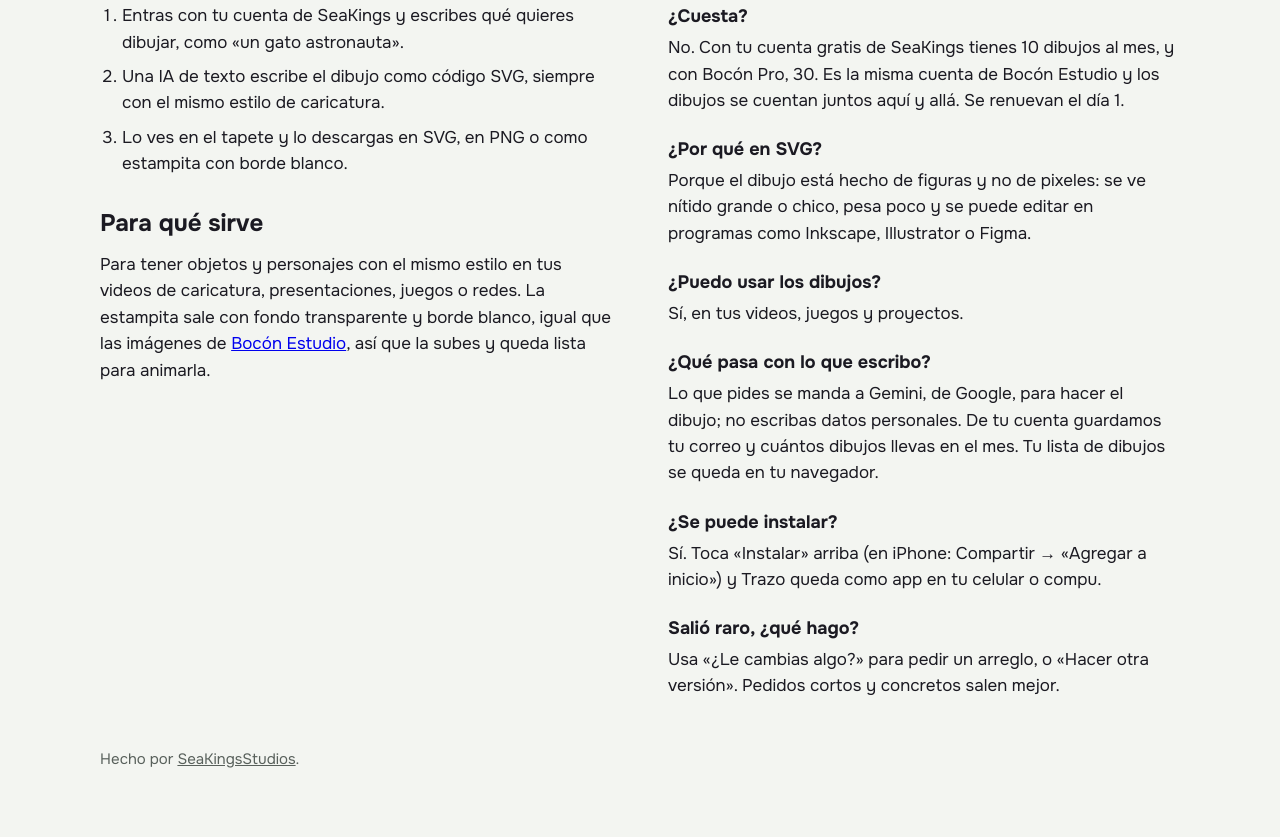
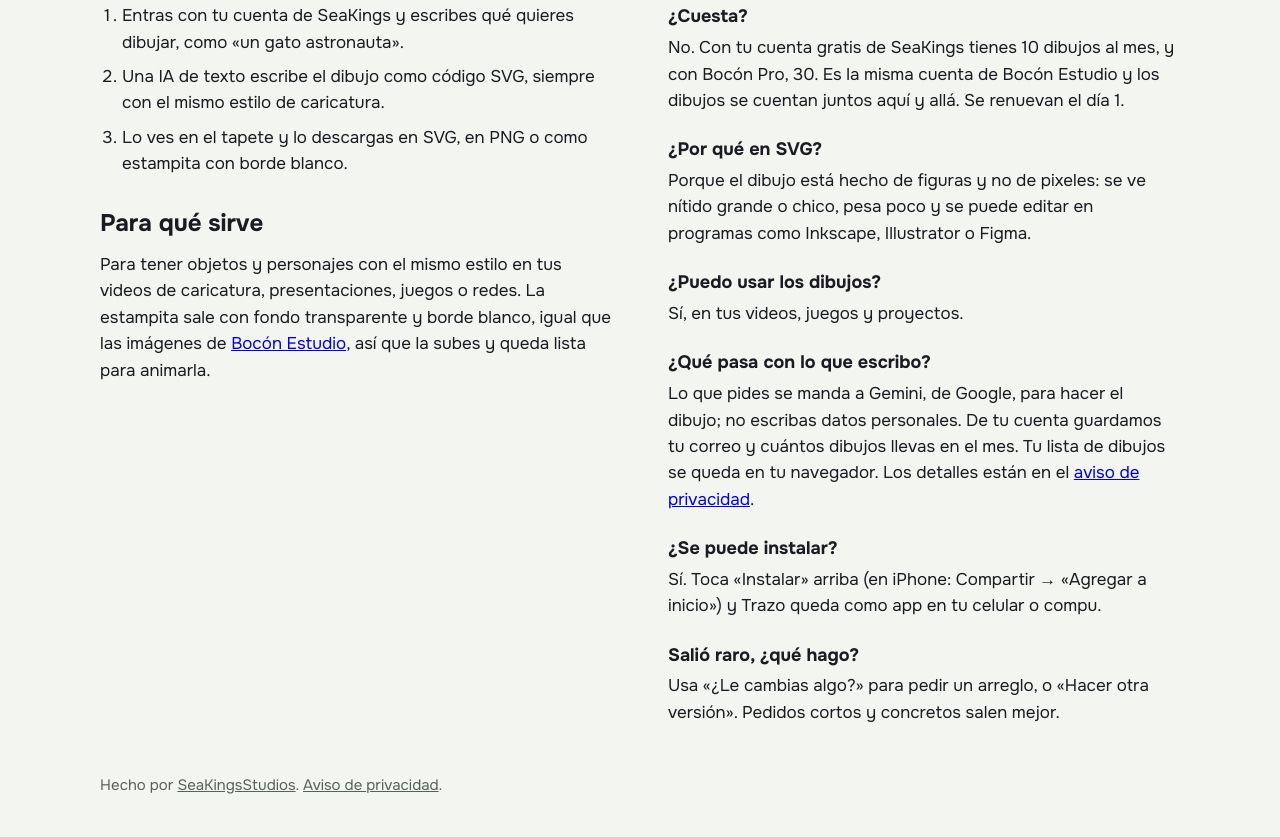
Before and after one commit to SeaKingsGames/Trazo, a website: page index.html in a window 1280 px wide. Shown: the part 928-1765 px from the top of the page. Before the commit the page ends 1739 px from the top, so only its background shows below. Drawn offline with Linux system fonts and the light colour scheme; no server answers; a web font is replaced by a local one.

Commit message:
Enlace al aviso de privacidad de Trazo
Co-Authored-By: Claude Opus 5.5 <noreply@anthropic.com>
Claude-Session: https://claude.ai/code/session_01Y9zLq1xaD8aDWDeBR3HGRe

```diff
--- a/index.html
+++ b/index.html
@@ -233,7 +233,7 @@ dialog.caja::backdrop{background:rgba(27,26,34,.55)}
       <h3>¿Puedo usar los dibujos?</h3>
       <p>Sí, en tus videos, juegos y proyectos.</p>
       <h3>¿Qué pasa con lo que escribo?</h3>
-      <p>Lo que pides se manda a Gemini, de Google, para hacer el dibujo; no escribas datos personales. De tu cuenta guardamos tu correo y cuántos dibujos llevas en el mes. Tu lista de dibujos se queda en tu navegador.</p>
+      <p>Lo que pides se manda a Gemini, de Google, para hacer el dibujo; no escribas datos personales. De tu cuenta guardamos tu correo y cuántos dibujos llevas en el mes. Tu lista de dibujos se queda en tu navegador. Los detalles están en el <a href="https://www.seakingsstudios.com/privacidad-trazo">aviso de privacidad</a>.</p>
       <h3>¿Se puede instalar?</h3>
       <p>Sí. Toca «Instalar» arriba (en iPhone: Compartir → «Agregar a inicio») y Trazo queda como app en tu celular o compu.</p>
       <h3>Salió raro, ¿qué hago?</h3>
@@ -241,7 +241,7 @@ dialog.caja::backdrop{background:rgba(27,26,34,.55)}
     </section>
   </div>
 
-  <footer>Hecho por <a href="https://www.seakingsstudios.com">SeaKingsStudios</a>.</footer>
+  <footer>Hecho por <a href="https://www.seakingsstudios.com">SeaKingsStudios</a>. <a href="https://www.seakingsstudios.com/privacidad-trazo">Aviso de privacidad</a>.</footer>
 </div>
 <div class="toast" id="toast" role="status" aria-live="polite"></div>
 
```
